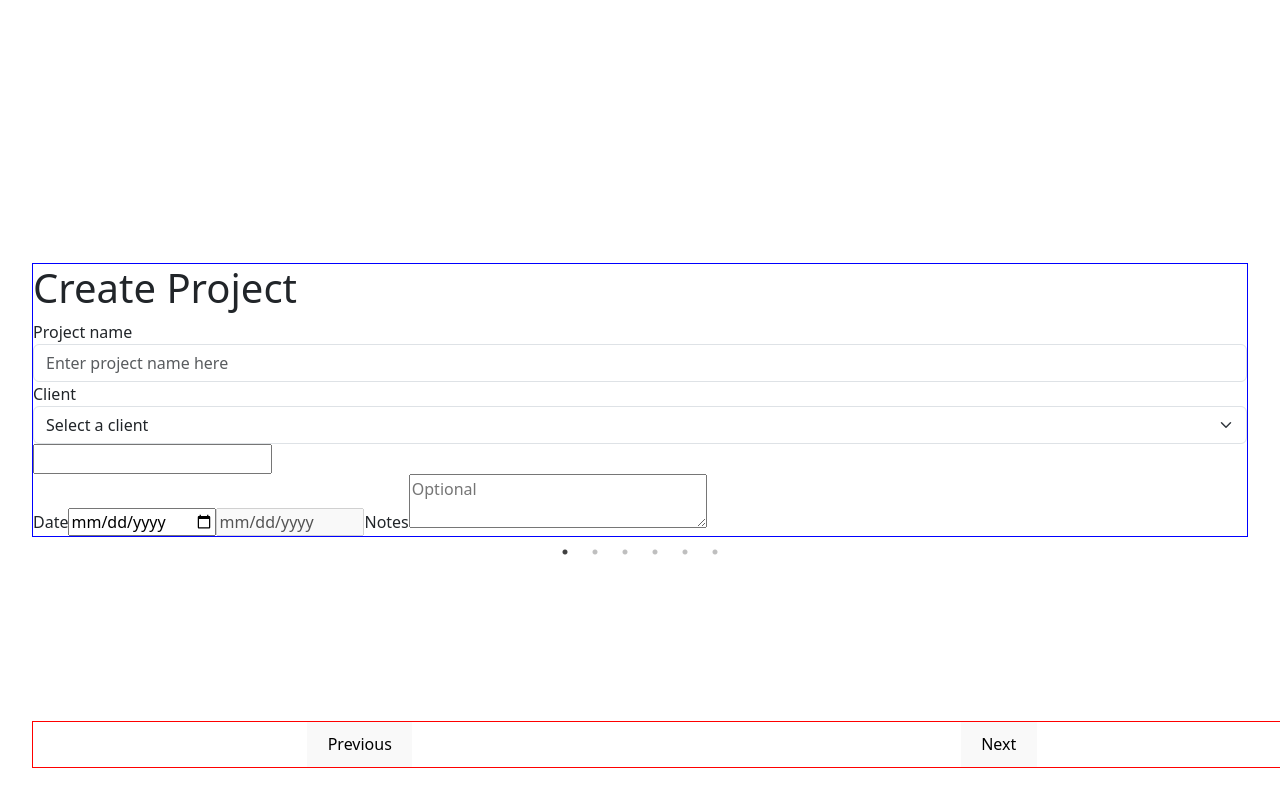
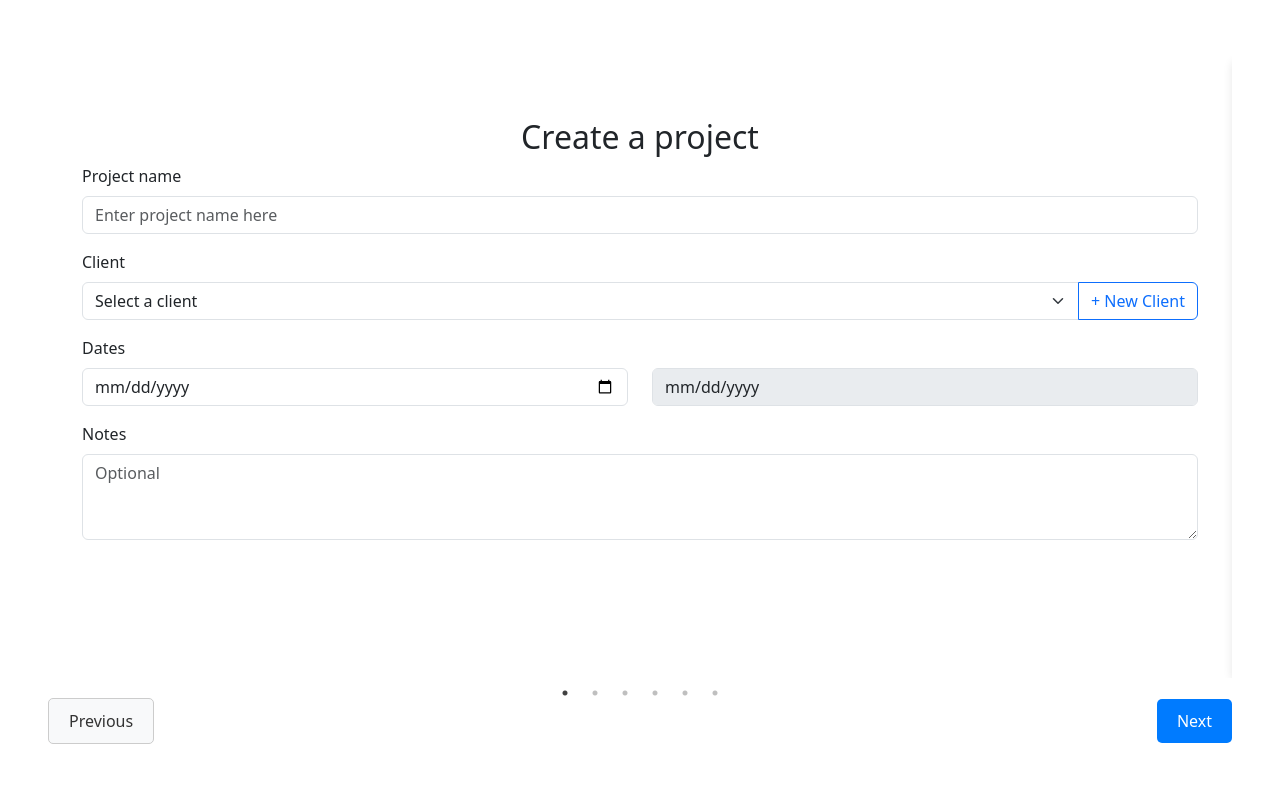
Before and after one commit to TejaswiniBeleshe/project-form-task, a React (Vite) app: page / in a window 1280 px wide. Shown: the top 788 px of the page. Built offline with nearby package versions, Linux system fonts and the light colour scheme.

Commit message:
Create manage projects component

```diff
--- a/package.json
+++ b/package.json
@@ -15,6 +15,7 @@
     "react": "^19.0.0",
     "react-bootstrap": "^2.10.9",
     "react-dom": "^19.0.0",
+    "react-icons": "^5.5.0",
     "react-slick": "^0.30.3",
     "slick-carousel": "^1.8.1",
     "yup": "^1.6.1"
--- a/src/App.css
+++ b/src/App.css
@@ -40,3 +40,12 @@
 .read-the-docs {
   color: #888;
 }
+
+@media(max-width:500px){
+  .App{
+    overflow-x:hidden;
+    border: 1px solid red;
+    /* width: 90%; */
+    overflow-y: hidden;
+  }
+}
--- a/src/components/FormSlide/FormSlide.css
+++ b/src/components/FormSlide/FormSlide.css
@@ -1,11 +1,37 @@
-slider-container{
-    position: relative;
-}
-.slide-btns{
+.slider-container {
+    width: 100% !important;
+    margin: auto !important;
+    position: relative !important;
+    padding: 1rem !important;
+  }
+/* .slider-container div{
     width: 100%;
-    position: fixed;
-    bottom: 2rem;
-    display: flex;
-    justify-content: space-around;
-    border: 1px solid red;
-}
+    border: 1px solid yellow;
+} */
+
+.slide-btns {
+    display: flex !important;
+    justify-content: space-between !important;
+    align-items: center !important;
+    margin-top: 20px !important;
+  }
+
+  .button {
+    padding: 10px 20px !important;
+    font-size: 16px !important;
+    border: none !important;
+    border-radius: 5px !important;
+    cursor: pointer !important;
+    transition: all 0.3s ease-in-out !important;
+  }
+
+  .button:first-child {
+    background-color: #f8f9fa !important;
+    color: #333 !important;
+    border: 1px solid #ccc !important;
+  }
+
+  .button:last-child {
+    background-color: #007bff !important;
+    color: white !important;
+  }
--- a/src/components/Page1/Page1.css
+++ b/src/components/Page1/Page1.css
@@ -1,5 +1,18 @@
-.page1{
-    height: 50%;
-    margin: 0 auto;
-    border: 1px solid blue;
-}
+.page1-container {
+    max-width: 100%;
+    background: white;
+    padding: 30px;
+    margin-top: 2rem;
+    /* border-radius: 12px;
+    box-shadow: 0px 4px 12px rgba(0, 0, 0, 0.1); */
+  }
+
+  h2 {
+    font-size: 22px;
+    font-weight: bold;
+    margin-bottom: 20px;
+  }
+
+  .project-form {
+    width: 100%;
+  }
--- a/src/components/Page1/Page1.jsx
+++ b/src/components/Page1/Page1.jsx
@@ -1,42 +1,104 @@
-import "./Page1.css"
-import Form from 'react-bootstrap/Form';
+import "./Page1.css";
+import Form from "react-bootstrap/Form";
+import Button from "react-bootstrap/Button";
 import { useEffect, useState } from "react";
+import { Container, Row, Col, InputGroup } from "react-bootstrap";
 
-import * as Yup from "yup"
 const today = new Date().toISOString().split("T")[0];
-console.log(today)
 
-const Page1 = function({dataOfPage1,setDataOfPage1}){
-    const {projectName,notes,sDate,eDate,client} = dataOfPage1
-    const [newClient,setNewClient] = useState('')
-    let endDate = sDate ?sDate:today
-    useEffect(()=>{
-         console.log(client)
-    },[client])
-    return(
-        <div className="page1">
-             <h1>Create Project</h1>
-             <form>
-                <label htmlFor="project-name">Project name</label>
-                <input placeholder="Enter project name here" className="form-control" type="text" name="project-name" id="project-name" value={projectName} onChange={(e)=>setDataOfPage1({...dataOfPage1,projectName:e.target.value})} />
-                <label htmlFor="project-name">Client</label>
-                <Form.Select aria-label="Default select example" value={client} onChange={(e)=>setDataOfPage1({...dataOfPage1,client:e.target.value})}>
+const Page1 = ({ dataOfPage1, setDataOfPage1 }) => {
+  const { projectName, notes, sDate, eDate, client } = dataOfPage1;
+  const [newClient, setNewClient] = useState("");
+  let endDate = sDate ? sDate : today;
+
+  useEffect(() => {
+    console.log(client);
+  }, [client]);
+
+  return (
+    <Container className="page1-container">
+      <h2 className="text-center">Create a project</h2>
+
+      <Form className="project-form">
+        {/* Project Name */}
+        <Form.Group controlId="project-name" className="mb-3">
+          <Form.Label>Project name</Form.Label>
+          <Form.Control
+            type="text"
+            placeholder="Enter project name here"
+            value={projectName}
+            onChange={(e) =>
+              setDataOfPage1({ ...dataOfPage1, projectName: e.target.value })
+            }
+          />
+        </Form.Group>
+
+        {/* Client Selection */}
+        <Form.Group controlId="client" className="mb-3">
+          <Form.Label>Client</Form.Label>
+          <InputGroup>
+            <Form.Select
+              value={client}
+              onChange={(e) =>
+                setDataOfPage1({ ...dataOfPage1, client: e.target.value })
+              }
+            >
               <option value="">Select a client</option>
               <option value="client1">Client1</option>
               <option value="client2">Client2</option>
               <option value="client3">Client3</option>
             </Form.Select>
-                <input type="text" name="newClient" id="newClient" value={newClient} onChange={(e)=>setNewClient(e.target.value)} />
-                 <br />
-                <label>Date</label>
-                <input type="date" min={today} value={sDate} onChange={(e)=>setDataOfPage1({...dataOfPage1,sDate:e.target.value})} />
+            <Button variant="outline-primary">+ New Client</Button>
+          </InputGroup>
+        </Form.Group>
 
-                <input type="date" disabled={!sDate} min={endDate} value={eDate} onChange={(e)=>setDataOfPage1({...dataOfPage1,eDate:e.target.value})}/>
+        {/* Date Selection */}
+        <Form.Group className="mb-3">
+          <Form.Label>Dates</Form.Label>
+          <Row>
+            <Col>
+              <Form.Control
+                type="date"
+                min={today}
+                value={sDate}
+                onChange={(e) =>
+                  setDataOfPage1({ ...dataOfPage1, sDate: e.target.value })
+                }
+              />
+            </Col>
+            <Col>
+              <Form.Control
+                type="date"
+                disabled={!sDate}
+                min={endDate}
+                value={eDate}
+                onChange={(e) =>
+                  setDataOfPage1({ ...dataOfPage1, eDate: e.target.value })
+                }
+              />
+            </Col>
+          </Row>
+        </Form.Group>
 
-                <label htmlFor="note">Notes</label>
-                <textarea  name="note" id="note" role={16} cols={30} value={notes} onChange={(e)=>setDataOfPage1({...dataOfPage1,notes:e.target.value})} placeholder="Optional"/>
-             </form>
-        </div>
-    )
+        {/* Notes */}
+        <Form.Group controlId="notes" className="mb-4">
+          <Form.Label>Notes</Form.Label>
+          <Form.Control
+            as="textarea"
+            rows={3}
+            placeholder="Optional"
+            value={notes}
+            onChange={(e) =>
+              setDataOfPage1({ ...dataOfPage1, notes: e.target.value })
             }
-export default Page1
+          />
+        </Form.Group>
+
+        {/* Navigation Buttons */}
+
+      </Form>
+    </Container>
+  );
+};
+
+export default Page1;
--- a/src/components/Page2/Page2.css
+++ b/src/components/Page2/Page2.css
@@ -12,3 +12,31 @@
     transition: all 0.3s ease-in-out;
     padding: 1rem !important;
 }
+
+.page2-container {
+    max-width: 100%;
+    margin: auto;
+    padding: 30px;
+    background: white;
+    border-radius: 8px;
+    box-shadow: 0px 4px 10px rgba(0, 0, 0, 0.1);
+}
+
+.subtext {
+    color: #777;
+    font-size: 14px;
+    margin-bottom: 20px;
+}
+
+.tab-container .nav-link {
+    font-weight: bold;
+}
+
+.section {
+    margin-bottom: 20px;
+}
+
+.description {
+    font-size: 14px;
+    color: #777;
+}
--- a/src/components/Page2/Page2.jsx
+++ b/src/components/Page2/Page2.jsx
@@ -1,26 +1,78 @@
 import Tab from 'react-bootstrap/Tab';
 import Tabs from 'react-bootstrap/Tabs';
-import "./Page2.css"
+import Form from 'react-bootstrap/Form';
+import InputGroup from 'react-bootstrap/InputGroup';
+import Button from 'react-bootstrap/Button';
+import "./Page2.css";
 
-const Page2 = function(){
-    return(
-        <Tabs
-            defaultActiveKey="profile"
-            id="fill-tab-example"
-            className="mb-3"
-            fill
+const Page2 = function () {
+    return (
+        <div className="page2-container">
+            <h4 className="text-center">Project type</h4>
+            <p className="subtext text-center">
+                Don’t panic — You can also customize these types in settings
+            </p>
+
+            <Tabs
+                defaultActiveKey="time-materials"
+                id="fill-tab-example"
+                className="mb-3 tab-container"
+                fill
             >
-            <Tab eventKey="home" title="Home">
-                Tab content for Home
-            </Tab>
-            <Tab eventKey="profile" title="Profile">
-                Tab content for Profile
-            </Tab>
-            <Tab eventKey="longer-tab" title="Loooonger Tab">
-                Tab content for Loooonger Tab
-            </Tab>
+                {/* Time & Materials Tab */}
+                <Tab eventKey="time-materials" title="Time & Materials">
+                    <div className="section">
+                        <h5>Hourly</h5>
+                        <p className="description">We need hourly rates to track your project’s billable amount.</p>
+                        <Form.Select>
+                            <option value="">Select a rate type</option>
+                            <option value="project-hourly-rate">Project Hourly Rate</option>
+                        </Form.Select>
+                        <InputGroup className="mt-2">
+                            <InputGroup.Text>₹</InputGroup.Text>
+                            <Form.Control type="number" placeholder="12,678.00" />
+                        </InputGroup>
+                    </div>
 
-        </Tabs>
-    )
-}
-export default Page2
+                    <div className="section">
+                        <h5>Budget</h5>
+                        <p className="description">We need hourly rates to track your project’s billable amount.</p>
+                        <Form.Select>
+                            <option value="">Select budget type</option>
+                            <option value="hours-per-person">Hours per Person</option>
+                        </Form.Select>
+                        <Form.Check
+                            type="checkbox"
+                            label="Budget resets every month"
+                            id="checkbox-1"
+                            className="mt-2"
+                        />
+                        <Form.Check
+                            type="checkbox"
+                            label="Send email alerts if project exceeds"
+                            className="mt-2"
+                        />
+                        <InputGroup className="mt-2">
+                            <Form.Control type="number" placeholder="80.00" />
+                            <InputGroup.Text>% of budget</InputGroup.Text>
+                        </InputGroup>
+                    </div>
+                </Tab>
+
+                {/* Fixed Fee Tab */}
+                <Tab eventKey="fixed-fee" title="Fixed Fee">
+                    <p className="description">Tab content for Fixed Fee</p>
+                </Tab>
+
+                {/* Non-Billable Tab */}
+                <Tab eventKey="non-billable" title="Non-Billable">
+                    <p className="description">Tab content for Non-Billable</p>
+                </Tab>
+            </Tabs>
+
+
+        </div>
+    );
+};
+
+export default Page2;
--- /dev/null
+++ b/src/components/Page3/Page3.css
@@ -0,0 +1,71 @@
+/* Container for the whole view */
+.view-container {
+    width: 100%;
+
+    padding: 24px;
+
+    text-align: center;
+    margin: auto;
+  }
+
+  /* Title and subtitle */
+  .view-title {
+    font-size: 22px;
+    font-weight: 600;
+    color: #1a1a1a;
+  }
+
+  .view-subtitle {
+    font-size: 14px;
+    color: #888;
+    margin-bottom: 20px;
+  }
+
+  /* Options container */
+  .view-options {
+    margin-top: 3rem;
+    width: 100%;
+    display: flex;
+    justify-content: space-evenly;
+    gap: 20px;
+    margin-bottom: 20px;
+  }
+
+  /* Each option card */
+  .view-card {
+    width: 200px;
+    height: 160px;
+    border: 2px solid #e0e0e0;
+    border-radius: 10px;
+    display: flex;
+    flex-direction: column;
+    align-items: center;
+    justify-content: center;
+    cursor: pointer;
+    transition: all 0.3s ease-in-out;
+  }
+
+  /* Active selection styling */
+  .view-card:active {
+    border-color: #007bff;
+    background: #f0f7ff;
+  }
+
+  /* Icon */
+  .view-icon {
+    color: #333;
+  }
+
+  /* Label */
+  .view-label {
+    margin-top: 10px;
+    font-size: 16px;
+  }
+
+  .view-actions {
+    display: flex;
+    justify-content: space-between;
+    margin-top: 20px;
+  }
+
+  /* Buttons */
--- a/src/components/Page3/Page3.jsx
+++ b/src/components/Page3/Page3.jsx
@@ -1,6 +1,29 @@
-const Page3 = function(){
-    return(
-        <h1>Page3</h1>
-    )
-}
-export default Page3
+
+import { MdTableRows } from "react-icons/md";
+import { HiViewColumns } from "react-icons/hi2";
+import "./Page3.css";
+
+const Page3 = function () {
+  return (
+    <div className="view-container">
+      <h2 className="view-title">Select a view</h2>
+      <p className="view-subtitle">You can also customize this view in settings</p>
+
+      <div className="view-options">
+        <div className="view-card">
+          <MdTableRows size={50} className="view-icon"/>
+          <p className="view-label">List</p>
+        </div>
+
+        <div className="view-card">
+          <HiViewColumns size={50} className="view-icon" />
+          <p className="view-label">Board</p>
+        </div>
+      </div>
+
+
+    </div>
+  );
+};
+
+export default Page3;
--- /dev/null
+++ b/src/components/Page4/Page4.css
@@ -0,0 +1,8 @@
+.manage-container{
+    border: 1px solid red;
+    text-align: center;
+}
+
+.manage-options{
+
+}
--- a/src/components/Page4/Page4.jsx
+++ b/src/components/Page4/Page4.jsx
@@ -1,6 +1,42 @@
+import "./Page4.css"
 const Page4 = function(){
     return(
-        <h1>Page4</h1>
+        <div className="manage-container">
+            <h2>Who can mange Projects</h2>
+            <p>Don't panic -- You can also customize these permissions in settings</p>
+
+            <div className="manage-options">
+
+                <div className="each-option">
+                    <div>
+
+                    </div>
+
+                    <div>
+                        <h5>Everyone</h5>
+                        <p>All users can how to see it,but guests connot access the projects</p>
+                    </div>
+
+                </div>
+
+                <div className="each-option">
+
+                    <div></div>
+
+                    <div>
+                        <h5>Only Admin's</h5>
+                        <p></p>
+                    </div>
+
+                </div>
+
+                <div className="each-option">
+
+                </div>
+
+            </div>
+
+        </div>
     )
 }
 export default Page4
```
Also changed, not shown: 1 other file (tests, documents, lock files or other folders). Lines whose indentation alone changed are shown as unchanged.
